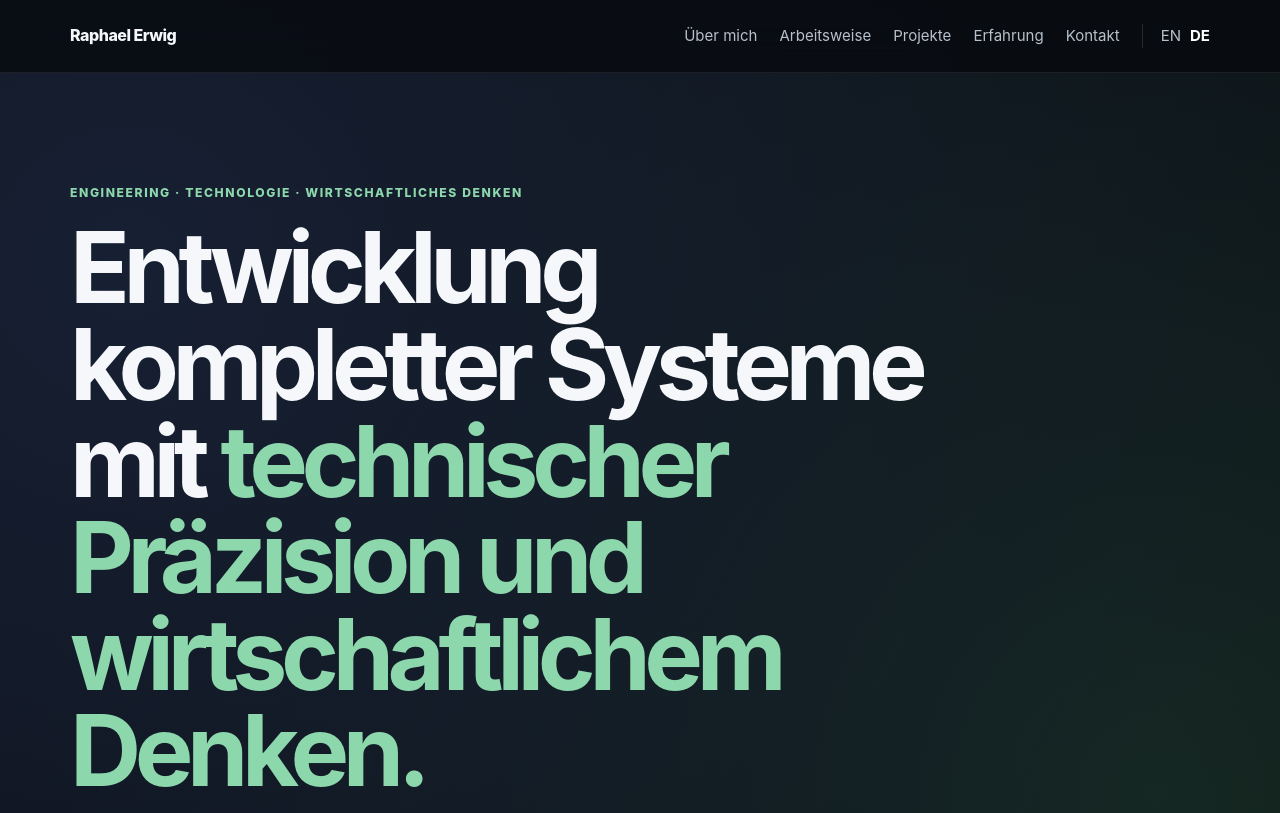
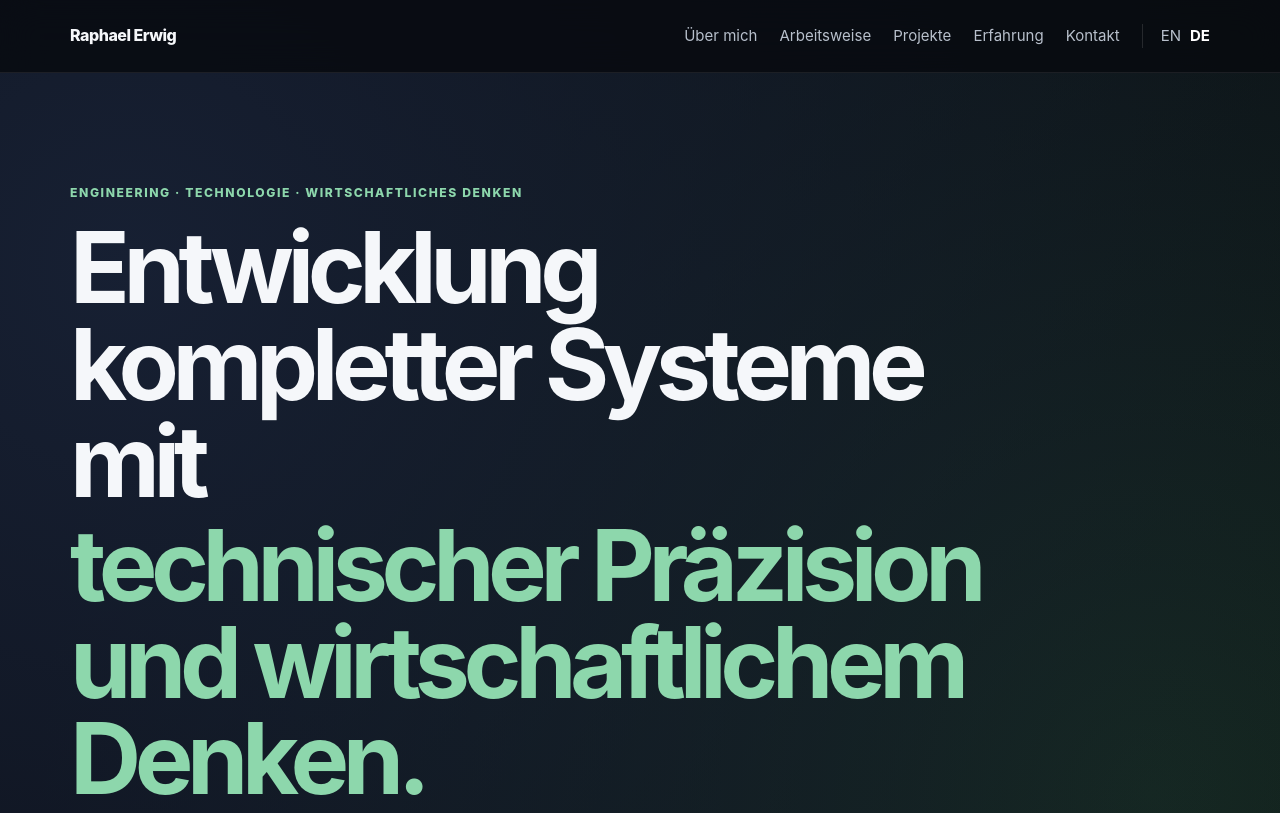
Before and after one commit to RaphaelErwig/portfolio-website, an Astro site: page /de in a window 1280 px wide. Shown: the top 813 px of the page. Built offline with nearby package versions, Linux system fonts and the light colour scheme; Astro itself is replaced by a stand-in of ours.

Commit message:
Update portfolio content

```diff
--- a/src/pages/de/index.astro
+++ b/src/pages/de/index.astro
@@ -218,6 +218,8 @@ const experience = [
 
       .highlight {
         color: #8dd7ac;
+        display: block;
+        margin-top: 0.08em;
       }
 
       .intro {
--- a/src/pages/index.astro
+++ b/src/pages/index.astro
@@ -218,6 +218,8 @@ const experience = [
 
       .highlight {
         color: #8dd7ac;
+		display: block;
+		margin-top: 0.08em;
       }
 
       .intro {
```
